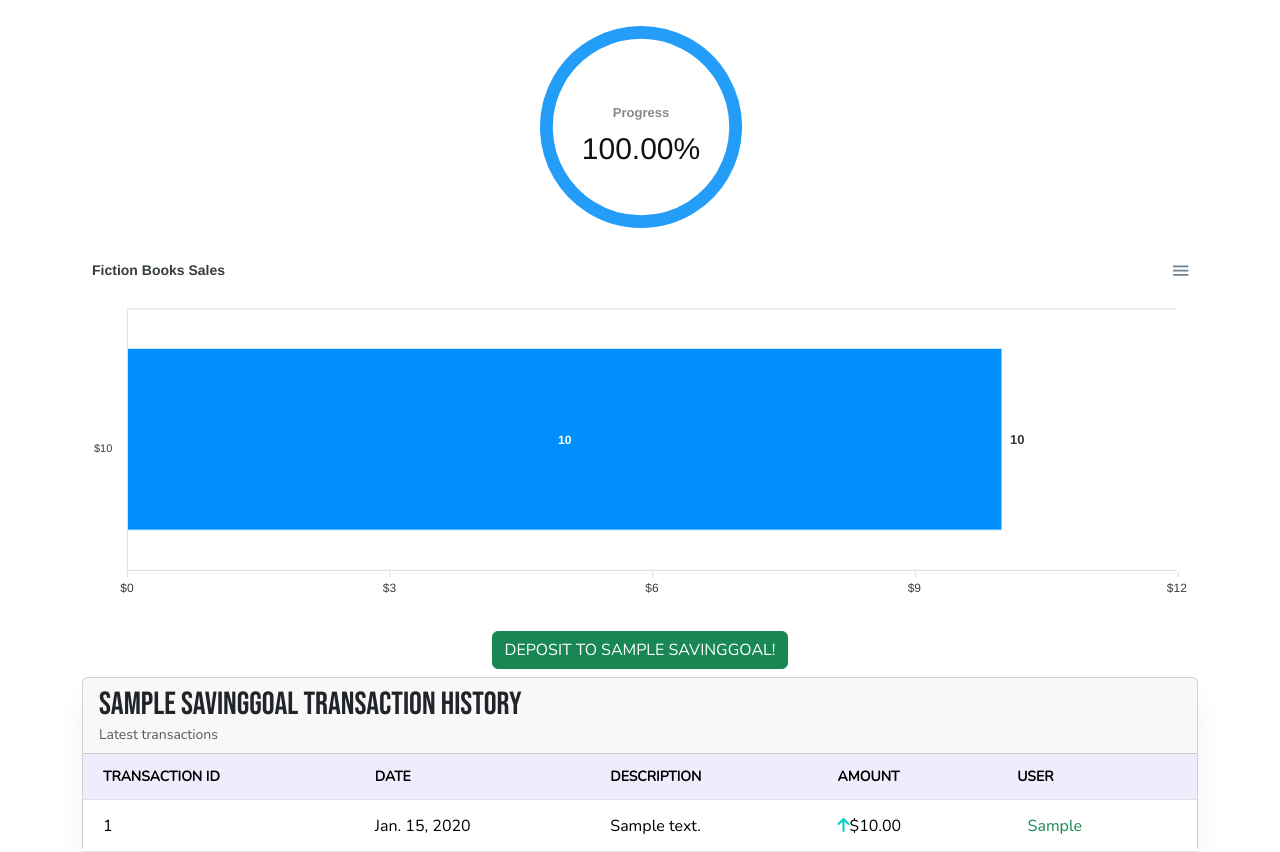
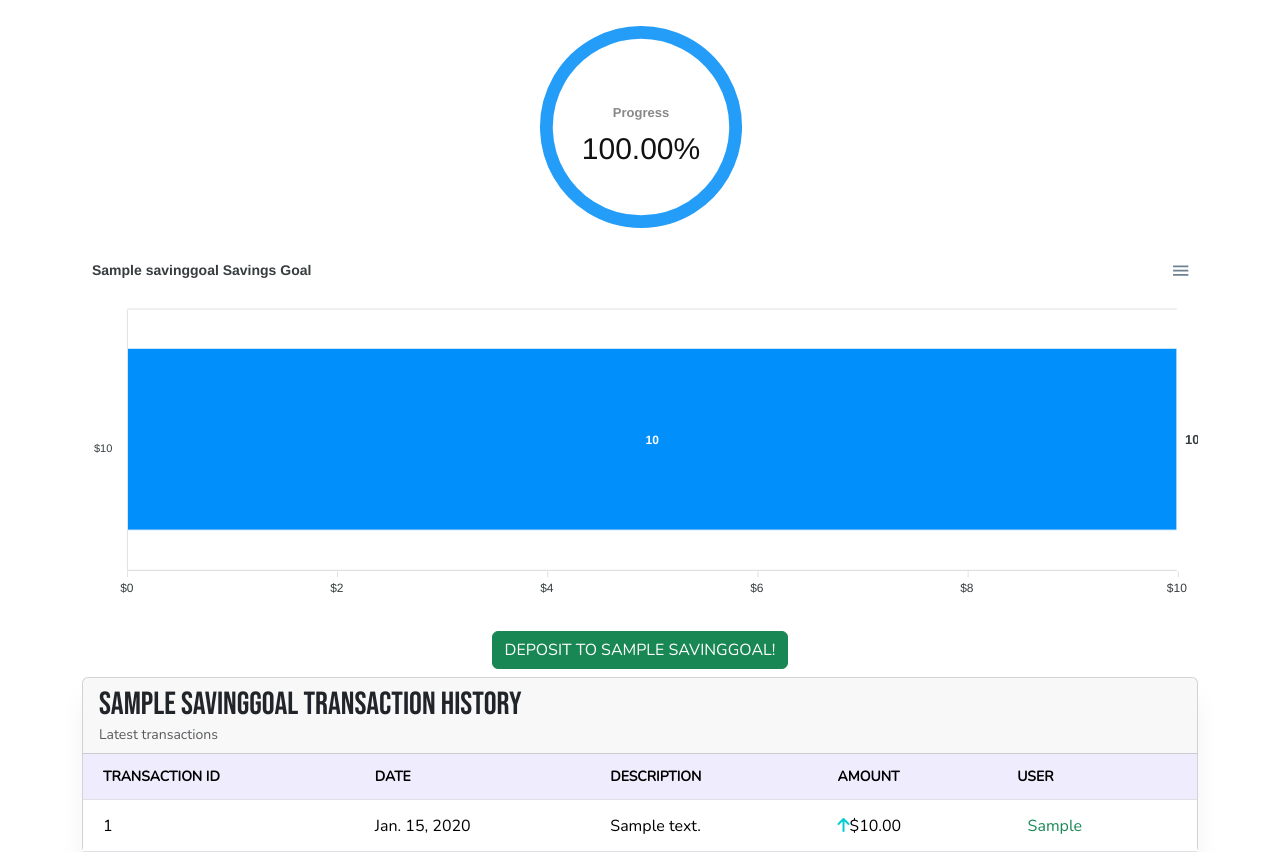
Before and after one commit to KaiLangen96/january-hackathon-2024, a Django app: page /saving_goal_details/1/ in a window 1280 px wide. Shown: the part 181-1033 px from the top of the page. Run offline with Django 4.2, Linux system fonts and the light colour scheme; a user stored in the database is signed in; tables that the repository leaves empty hold one stand-in row (values such as "Sample post"); some libraries are stand-ins or nearby versions.

Commit message:
added max y amount

```diff
--- a/templates/saving_goal_details.html
+++ b/templates/saving_goal_details.html
@@ -99,6 +99,7 @@
 
     const userDeposits = JSON.parse(document.querySelector('#userDeposits').textContent);
     const GOAL_AMOUNT = {{goal.target_amount}};
+    const GOAL_NAME = `{{goal.name}} Savings Goal`
     const CURRENT_AMOUNT = {{goal.current_amount}};
 
 
@@ -146,7 +147,7 @@
         colors: ['#fff']
       },
       title: {
-        text: 'Fiction Books Sales'
+        text: GOAL_NAME
       },
       xaxis: {
         categories: [{{goal.target_amount}}],
@@ -161,10 +162,11 @@
           text: undefined
         },
         labels: {
-            formatter: function (val) {
-              return '$' + val
-            }
+          formatter: function (val) {
+            return '$' + val
           }
+        },
+        max: {{goal.target_amount}} // Set y-axis maximum value to 10,000
       },
       tooltip: {
         y: {
```
